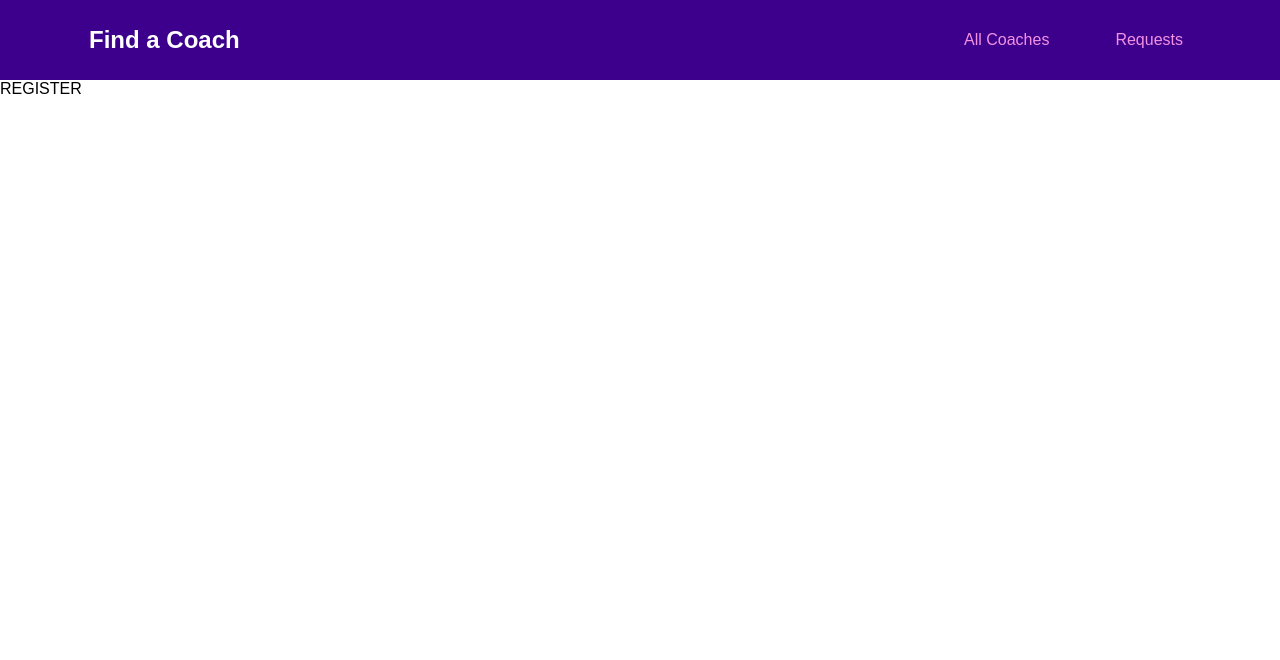
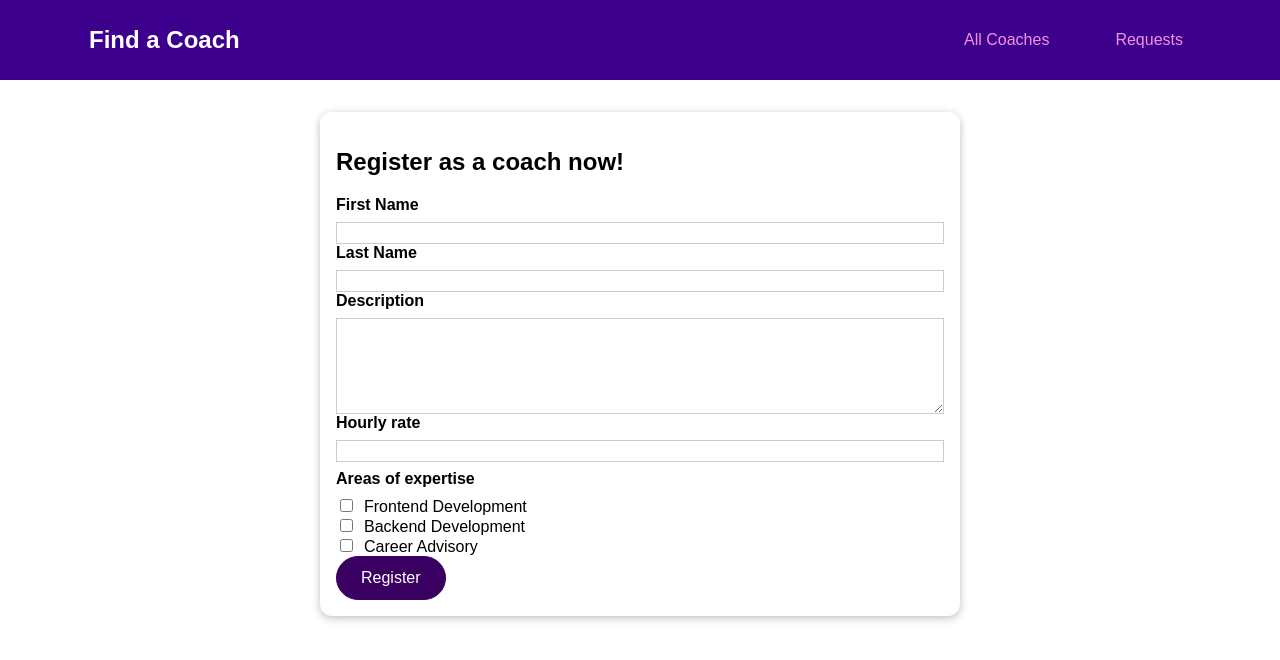
Before and after one commit to b3-bogusz/Find-Coach-vue, a Vue app: page /register in a window 1280 px wide. Shown: the top 660 px of the page. Built offline with nearby package versions, Linux system fonts and the light colour scheme.

Commit message:
add CoachRegistration and CoachForm components

```diff
--- a/src/components/coaches/CoachFilter.vue
+++ b/src/components/coaches/CoachFilter.vue
@@ -34,7 +34,6 @@
   },
   methods: {
     setFilter(event) {
-      console.log('event', event);
       const inputId = event.target.id;
       const isActive = event.target.checked;
       const updatedFilters = {
--- /dev/null
+++ b/src/pages/coaches/CoachForm.vue
@@ -0,0 +1,124 @@
+<template>
+  <form @submit.prevent="submitForm">
+    <div class="from-control">
+      <label for="firstname">First Name</label>
+      <input type="text" id="firstname" v-model.trim="fistName"/>
+    </div>
+    <div class="from-control">
+      <label for="lastname">Last Name</label>
+      <input type="text" id="lastname" v-model.trim="lastName"/>
+    </div>
+    <div class="from-control">
+      <label for="description">Description</label>
+      <textarea id="description" rows="5" v-model.trim="description"></textarea>
+    </div>
+    <div class="from-control">
+      <label for="rate">Hourly rate</label>
+      <input type="number" id="rate" v-model.number="rate"/>
+    </div>
+    <div class="from-control">
+      <h3>Areas of expertise</h3>
+      <div>
+        <input type="checkbox" id="frontend" value="frontend" v-model="areas"/>
+        <label for="frontend">Frontend Development</label>
+      </div>
+      <div>
+        <input type="checkbox" id="backend" value="backend" v-model="areas"/>
+        <label for="backend">Backend Development</label>
+      </div>
+      <div>
+        <input type="checkbox" id="career" value="career" v-model="areas"/>
+        <label for="career">Career Advisory</label>
+      </div>
+    </div>
+    <BaseButton>
+      Register
+    </BaseButton>
+  </form>
+</template>
+<script>
+import BaseButton from '../../components/ui/BaseButton';
+export default {
+  components: {
+    BaseButton
+  },
+  data() {
+    return {
+      fistName: '',
+      lastName: '',
+      description: '',
+      rate: null,
+      areas: [],
+    }
+  },
+  methods: {
+    submitForm() {
+      const formData = {
+        first: this.fistName,
+        last: this.lastName,
+        desc: this.description,
+        rate: this.rate,
+        areas: this.areas
+      }
+      console.log(formData);
+    }
+  }
+}
+</script>
+
+<style scoped>
+.form-control {
+  margin: 0.5rem 0;
+}
+
+label {
+  font-weight: bold;
+  display: block;
+  margin-bottom: 0.5rem;
+}
+
+input[type='checkbox'] + label {
+  font-weight: normal;
+  display: inline;
+  margin: 0 0 0 0.5rem;
+}
+
+input,
+textarea {
+  display: block;
+  width: 100%;
+  border: 1px solid #ccc;
+  font: inherit;
+}
+
+input:focus,
+textarea:focus {
+  background-color: #f0e6fd;
+  outline: none;
+  border-color: #3d008d;
+}
+
+input[type='checkbox'] {
+  display: inline;
+  width: auto;
+  border: none;
+}
+
+input[type='checkbox']:focus {
+  outline: #3d008d solid 1px;
+}
+
+h3 {
+  margin: 0.5rem 0;
+  font-size: 1rem;
+}
+
+.invalid label {
+  color: red;
+}
+
+.invalid input,
+.invalid textarea {
+  border: 1px solid red;
+}
+</style>
--- a/src/pages/coaches/CoachRegistration.vue
+++ b/src/pages/coaches/CoachRegistration.vue
@@ -1,14 +1,16 @@
 <template>
-  REGISTER
+  <section>
+    <BaseCard>
+      <h2>Register as a coach now!</h2>
+      <CoachForm></CoachForm>
+    </BaseCard>
+  </section>
 </template>
 
 <script>
+import CoachForm from './CoachForm';
+import BaseCard from '../../components/ui/BaseCard';
 export default {
-
+  components: { BaseCard, CoachForm }
 }
 </script>
-
-
-<style>
-
-</style>
```
